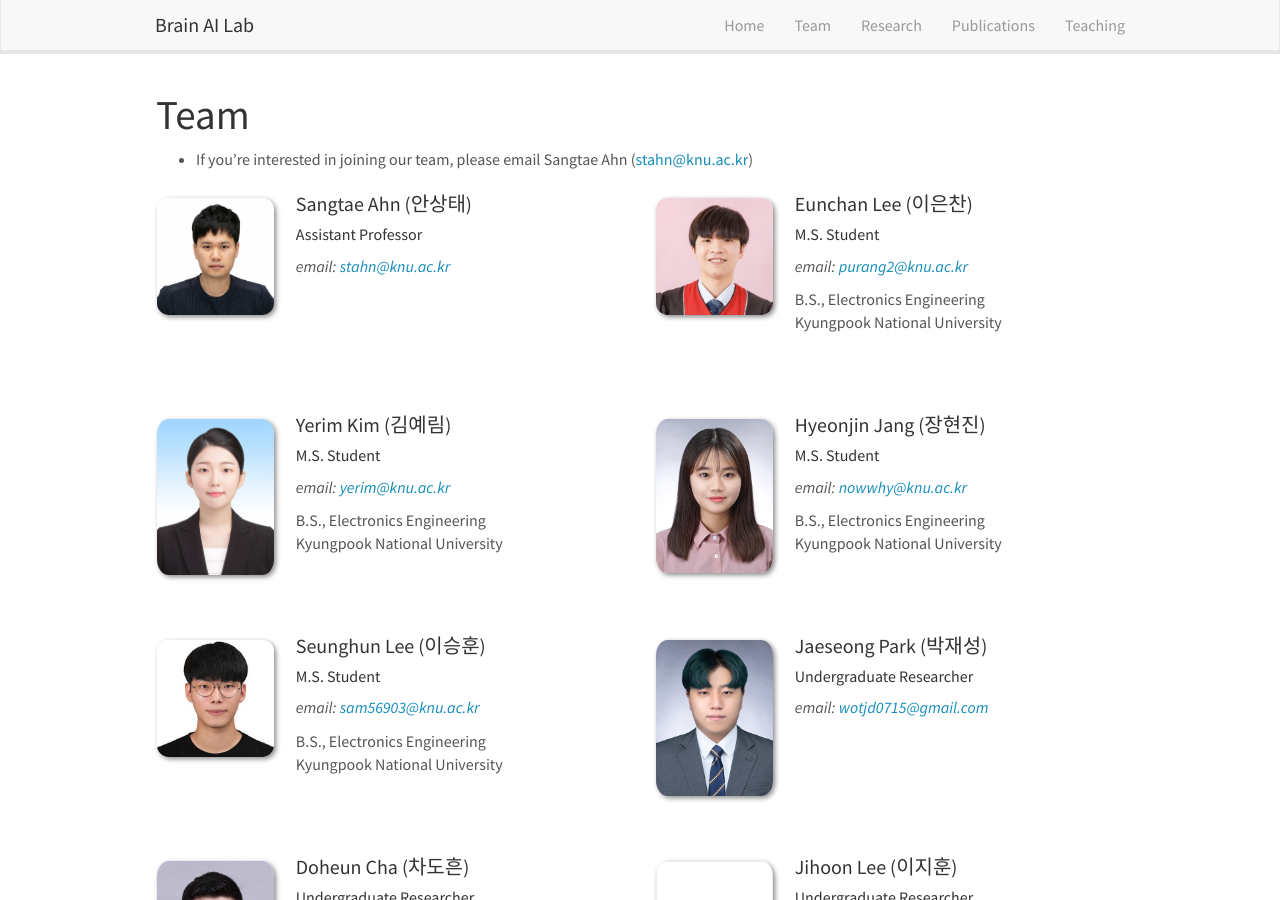
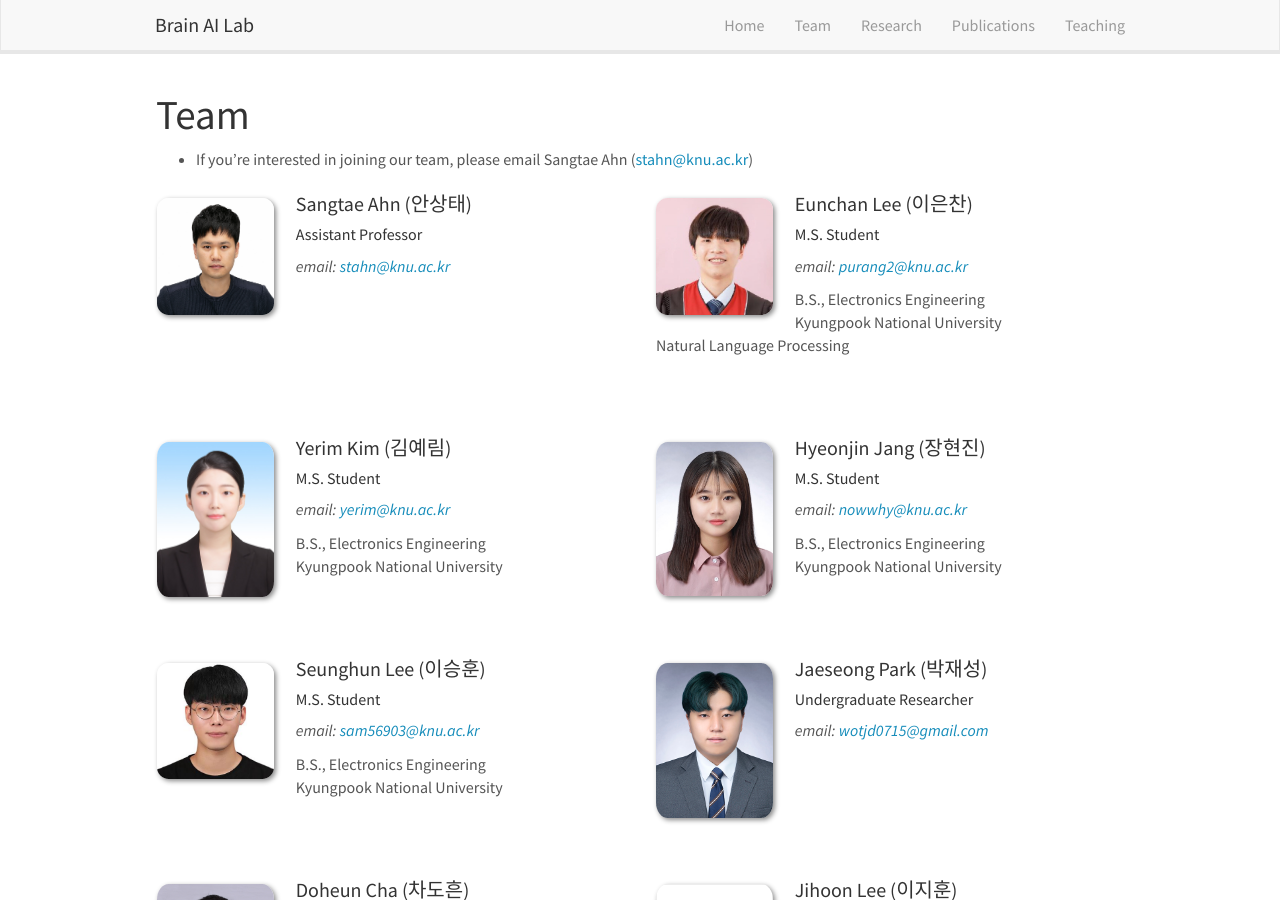
Before and after one commit to KNU-BrainAI/knu-brainai.github.io, a Jekyll site: the page built from _pages/team.md, in a window 1280 px wide and 900 px high. Built offline with Jekyll 4.4.1, drawn with Linux system fonts in a browser that asks for light colours; nearby versions of some CDN libraries.

Commit message:
Update team_members.yml

```diff
--- a/_data/team_members.yml
+++ b/_data/team_members.yml
@@ -9,9 +9,11 @@
   photo: eclee.jpg
   info: M.S. Student
   email: purang2@knu.ac.kr
-  number_educ: 2
+  number_educ: 3
   education1: B.S., Electronics Engineering
   education2: Kyungpook National University
+  education3: Natural Language Processing
+
 
 - name: Yerim Kim (김예림)
   photo: yrkim.jpg
```
